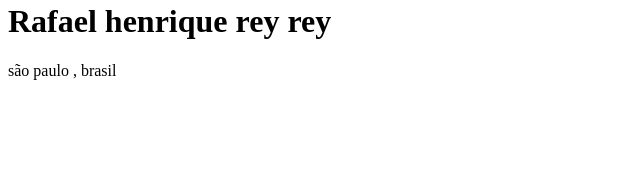
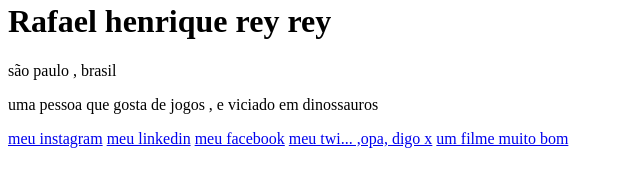
Before and after one commit to Rafaelhenriquereyrey11tia/meus-links, a plain HTML site: page index.html in a window 1280 px wide. Shown: the part 118-304 px from the top of the page, without its empty margins (0-640 px from the left). Drawn offline with Linux system fonts and the light colour scheme.

Commit message:
fim do desenvolvimento do html

```diff
--- a/index.html
+++ b/index.html
@@ -10,6 +10,14 @@
     <img src="./WhatsApp Image 2024-03-04 at 16.59.50.jpg" alt="imagem do criador do projeto , rafael h. rey">
     <h1>Rafael henrique rey rey </h1>
     <p>são paulo , brasil</p>
+
+    <p>uma pessoa que gosta de jogos , e viciado em dinossauros</p>
+
+    <a href="https://www.instagram.com/rafaelhenriquereyrey/">meu instagram</a>
+    <a href="https://www.linkedin.com/in/rafael-henrique-rey-rey-7778982b9/">meu linkedin</a>
+    <a href="https://web.facebook.com/rafaelhenrique.reyrey?mibextid=ZbWKwL&_rdc=1&_rdr">meu facebook</a>
+    <a href="https://twitter.com/reyrey1086909">meu twi... ,opa, digo x</a>
+    <a href="https://drive.google.com/file/d/1p0XrNZh9qmkzwb5cTUvY7pQwGUAocoIz/view?usp=drivesdk">um filme muito bom</a>
   </div>
 </body>
 </html>
```
